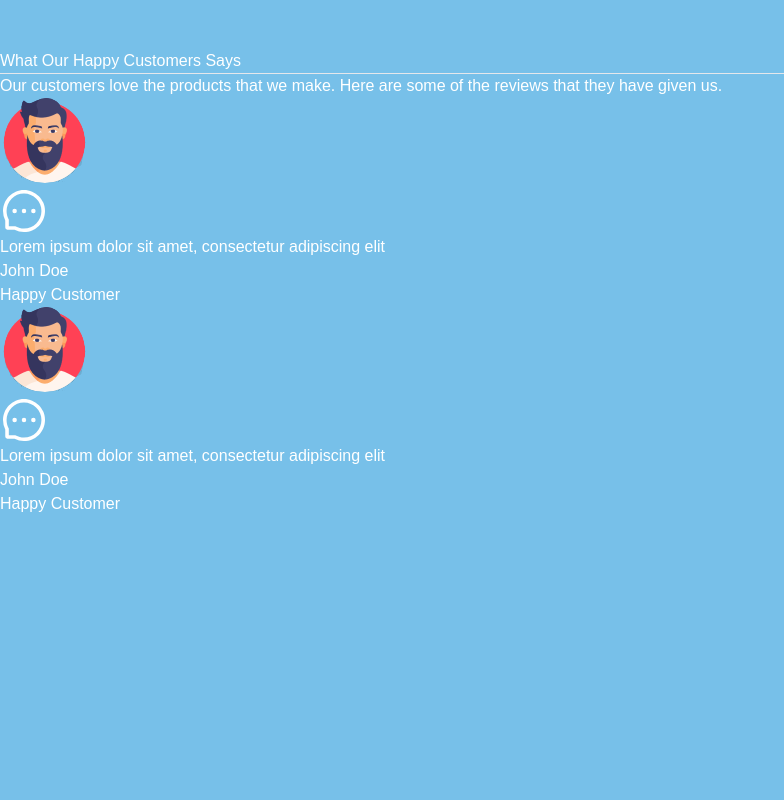
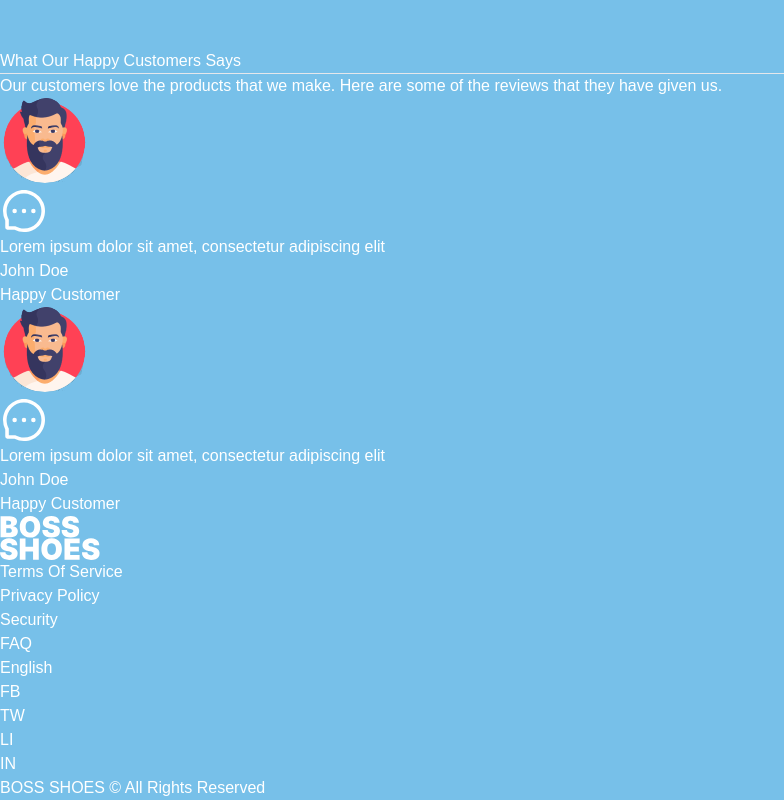
Before and after one commit to bcf513/boss-shoes, a Next.js app: page / in a window 1280 px wide. Shown: the part 1635-2435 px from the top of the page, without its empty margins (0-784 px from the left). Before the commit the page ends 2151 px from the top, so only its background shows below. Built offline with nearby package versions, Linux system fonts and the light colour scheme.

Commit message:
Feat: Footer

```diff
--- /dev/null
+++ b/src/app/(components)/Footer.tsx
@@ -0,0 +1,34 @@
+import React from "react";
+import Image from "next/image";
+
+function Footer() {
+  return (
+    <footer className="flex flex-col gap-16 bg-black p-16">
+      <Image
+        className="mx-auto"
+        src="/BossShoesLogo.svg"
+        width={100}
+        height={100}
+        alt="Logo"
+      />
+      <div className="flex justify-evenly">
+        <h3>Terms Of Service</h3>
+        <h3>Privacy Policy</h3>
+        <h3>Security</h3>
+        <h3>FAQ</h3>
+      </div>
+      <div className="relative flex justify-between items-center">
+        <p>English</p>
+        <div className="absolute left-1/2 transform -translate-x-1/2 flex gap-4">
+          <p>FB</p>
+          <p>TW</p>
+          <p>LI</p>
+          <p>IN</p>
+        </div>
+        <p>BOSS SHOES © All Rights Reserved</p>
+      </div>
+    </footer>
+  );
+}
+
+export default Footer;
--- a/src/app/layout.tsx
+++ b/src/app/layout.tsx
@@ -1,6 +1,7 @@
 import type { Metadata } from "next";
 import localFont from "next/font/local";
 import "./globals.css";
+import Footer from "./(components)/Footer";
 
 const geistSans = localFont({
   src: "./fonts/GeistVF.woff",
@@ -29,6 +30,7 @@
         className={`${geistSans.variable} ${geistMono.variable} antialiased`}
       >
         {children}
+        <Footer />
       </body>
     </html>
   );
```
